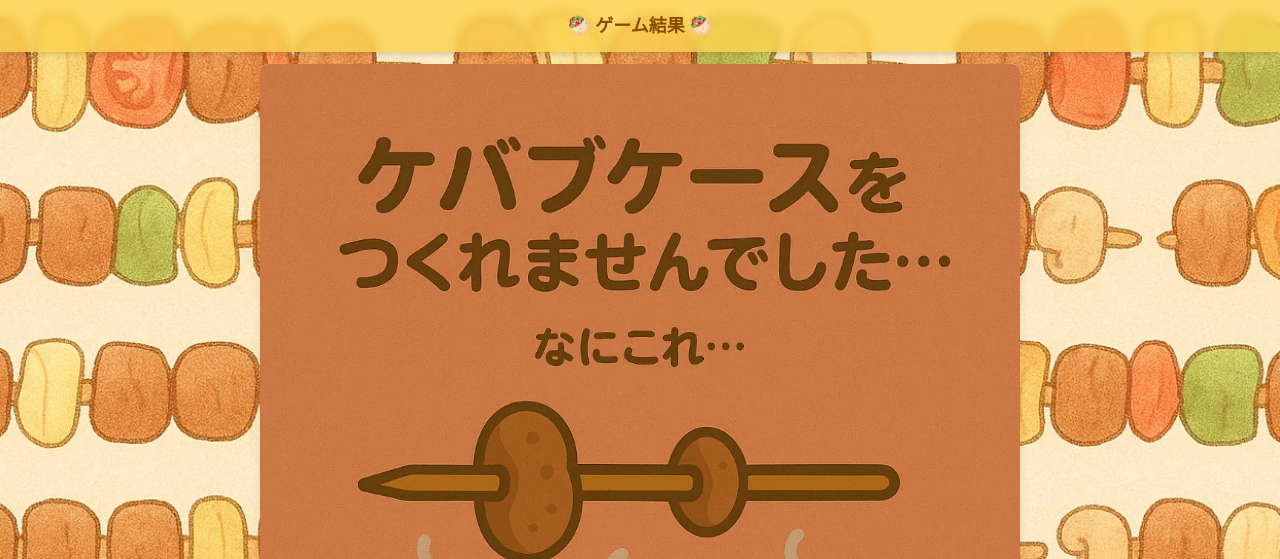
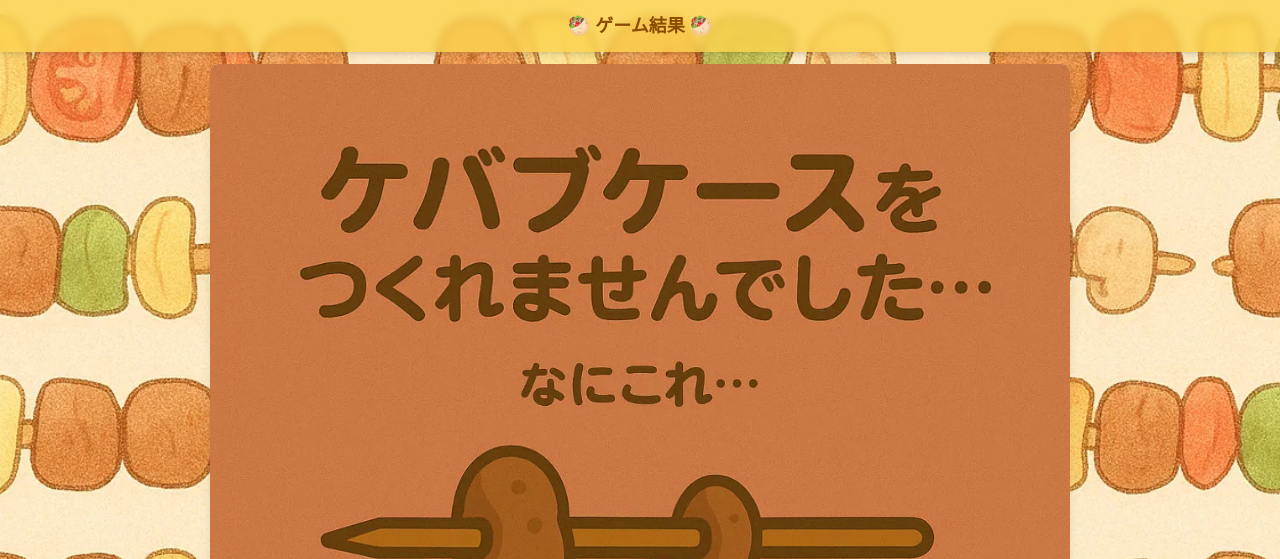
Before and after one commit to Noa-aoN/-kebab-case-game-, a website: page result.html in a window 1280 px wide. Shown: the top 559 px of the page. Drawn offline with Linux system fonts and the light colour scheme.

Commit message:
style: PCの結果パネルを拡大

```diff
--- a/css/styles.css
+++ b/css/styles.css
@@ -166,7 +166,7 @@ body {
 }
 
 .result-shell {
-  width: min(100%, 88vw, 760px);
+  width: min(100%, 88vw, 860px);
   aspect-ratio: 1 / 1;
   min-width: min(320px, 100%);
   min-height: min(320px, 100%);
```
